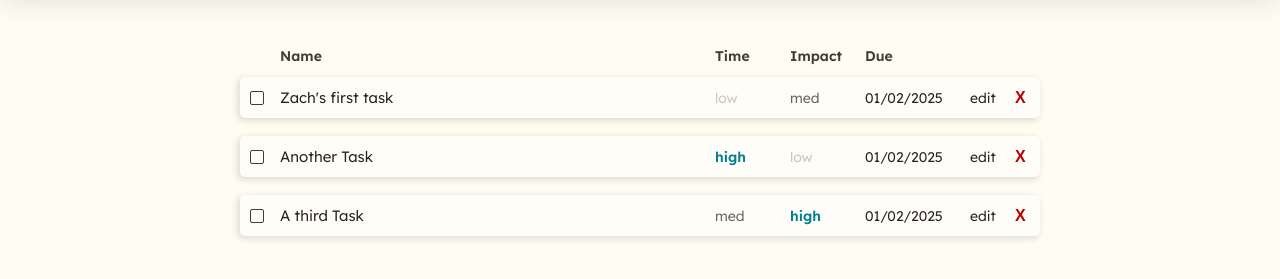
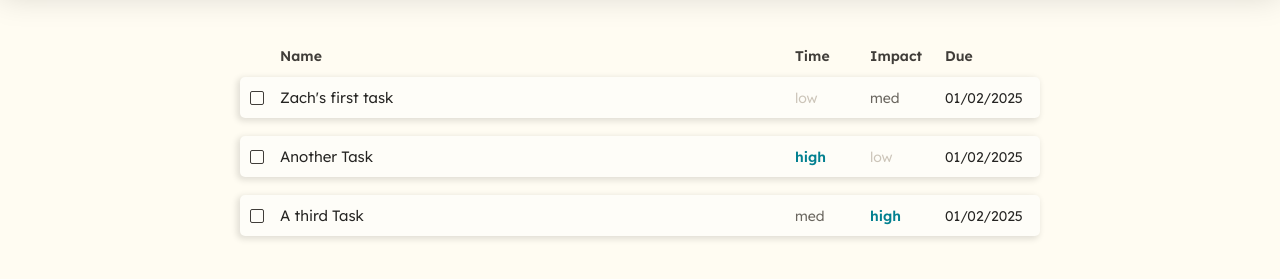
Before and after one commit to z-saylor/task-grid, a website built with webpack: page src/template.html in a window 1280 px wide. Shown: the part 103-382 px from the top of the page. Built offline with nearby package versions, Linux system fonts and the light colour scheme.

Commit message:
removed edit and delete (X) from task layout, instead adding hover transform scale .12 to task item with cursor pointer with intention for it to be edited when clicked. Delete will live on the task edit screen.

```diff
--- a/src/task-module/task-module.css
+++ b/src/task-module/task-module.css
@@ -8,7 +8,7 @@
 
 .task-header {
     display: grid;
-    grid-template-columns: 20px 1fr 60px 60px 90px 30px 20px;
+    grid-template-columns: 20px 1fr 60px 60px 90px;
     gap: 15px;
     padding: 0px 5px;
     font-family: 'Lexend-Heavy';
@@ -19,7 +19,7 @@
 
 .task {
     display: grid;
-    grid-template-columns: 20px 1fr 60px 60px 90px 30px 20px;
+    grid-template-columns: 20px 1fr 60px 60px 90px;
     gap: 15px;
     box-shadow: -2px 2px 6px 1px rgba(0, 0, 0, 0.12);
     padding: 11px 5px;
@@ -27,6 +27,10 @@
     align-items: center;
     color: var(--color-black);
     background-color: var(--color-whiter);
+    cursor: pointer;
+}
+.task:hover {
+    transform: scale(1.01);
 }
 
 .task-checkbox {
@@ -61,21 +65,7 @@
     font-size: 14px;
 }
 
-.task-edit {
-    cursor: pointer;
-}
 .task-edit:hover {
     transform: scale(1.1);
     color: var(--color-dark-gray);
 }
-
-.task-delete {
-    cursor: pointer;
-    font-size: 16px;
-    font-family: sans-serif;
-    font-weight: bold;
-    color: rgb(181, 3, 3);
-}
-.task-delete:hover {
-    transform: scale(1.2);
-}
--- a/src/task-module/task-module.js
+++ b/src/task-module/task-module.js
@@ -105,18 +105,6 @@ class TaskList {
             taskDueDiv.textContent = this.list[i].created;
             taskDiv.appendChild(taskDueDiv);
 
-            const taskEditDiv = document.createElement("div");
-            taskEditDiv.classList.add("task-edit");
-            taskEditDiv.dataset.tid = this.list[i].tID;
-            taskEditDiv.innerText = "edit";
-            taskDiv.appendChild(taskEditDiv);
-
-            const taskDeleteDiv = document.createElement("div");
-            taskDeleteDiv.classList.add("task-delete");
-            taskDeleteDiv.dataset.tid = this.list[i].tID;
-            taskDeleteDiv.innerText = "X";
-            taskDiv.appendChild(taskDeleteDiv);
-
             taskContentDiv.appendChild(taskDiv);
         }
         contentDiv.appendChild(taskContentDiv);
```
